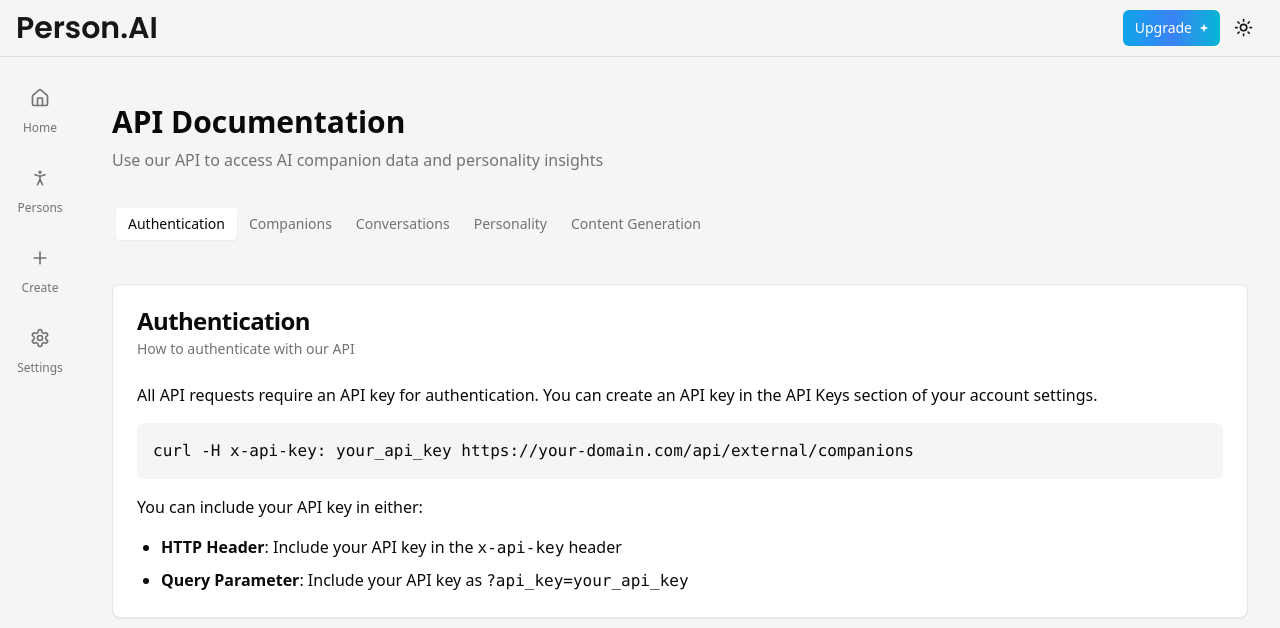
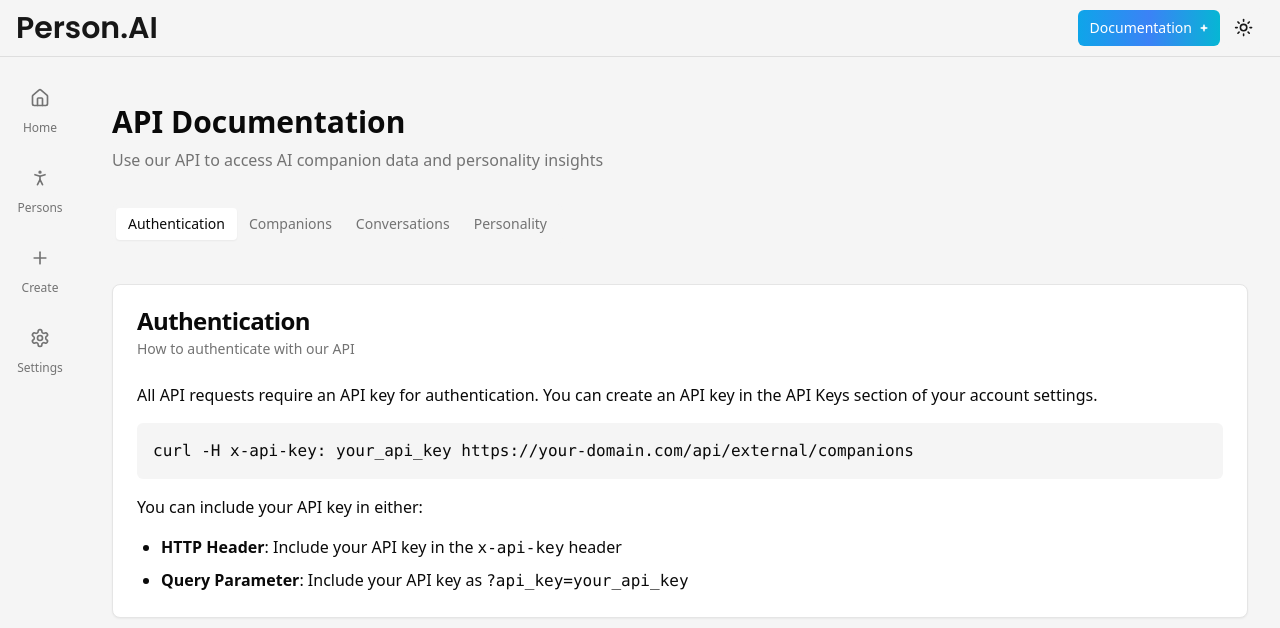
Before and after one commit to rohit0033/person-ai, a Next.js app: page /documentation in a window 1280 px wide. Shown: the top 628 px of the page. Built offline with nearby package versions, Linux system fonts and the light colour scheme.

Commit message:
Added documentation

```diff
--- a/app/(root)/(routes)/documentation/page.tsx
+++ b/app/(root)/(routes)/documentation/page.tsx
@@ -16,7 +16,6 @@
           <TabsTrigger value="companions">Companions</TabsTrigger>
           <TabsTrigger value="conversations">Conversations</TabsTrigger>
           <TabsTrigger value="personality">Personality</TabsTrigger>
-          <TabsTrigger value="content">Content Generation</TabsTrigger>
         </TabsList>
 
         <TabsContent value="authentication">
--- a/components/navbar.tsx
+++ b/components/navbar.tsx
@@ -34,10 +34,12 @@
         </Link>
       </div>
       <div className="flex items-center gap-x-1">
-        <Button variant ="premium"  size ="sm">
-          Upgrade
-          <Sparkle className="h-4 w-2 fill-white text-white ml-2" />
-        </Button>
+        <Link href="/documentation">
+          <Button variant="premium" size="sm">
+            Documentation
+            <Sparkle className="h-4 w-2 fill-white text-white ml-2" />
+          </Button>
+        </Link>
         <ModeToggle />
         <UserButton afterSignOutUrl="/"/>
       </div>
```
